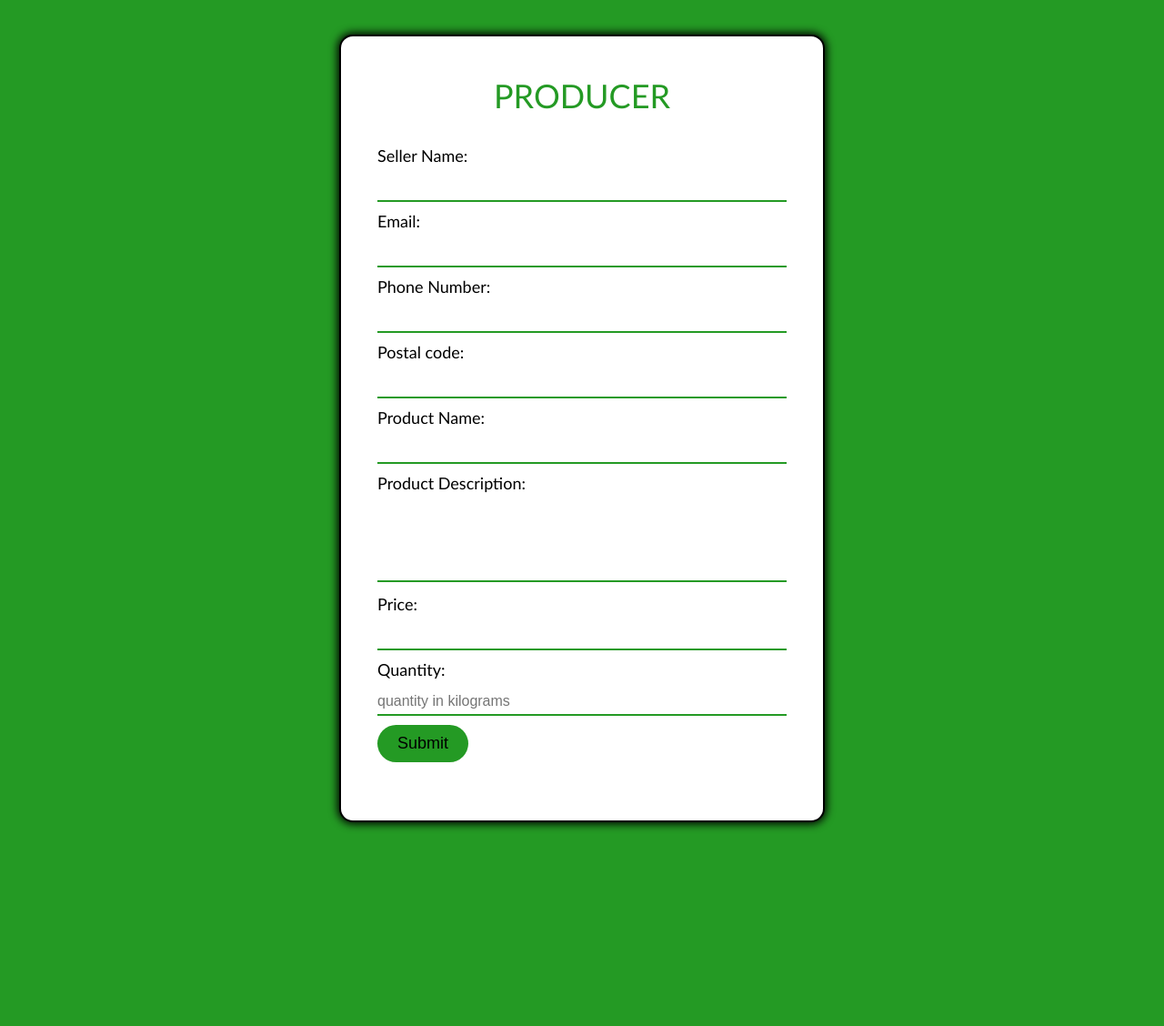
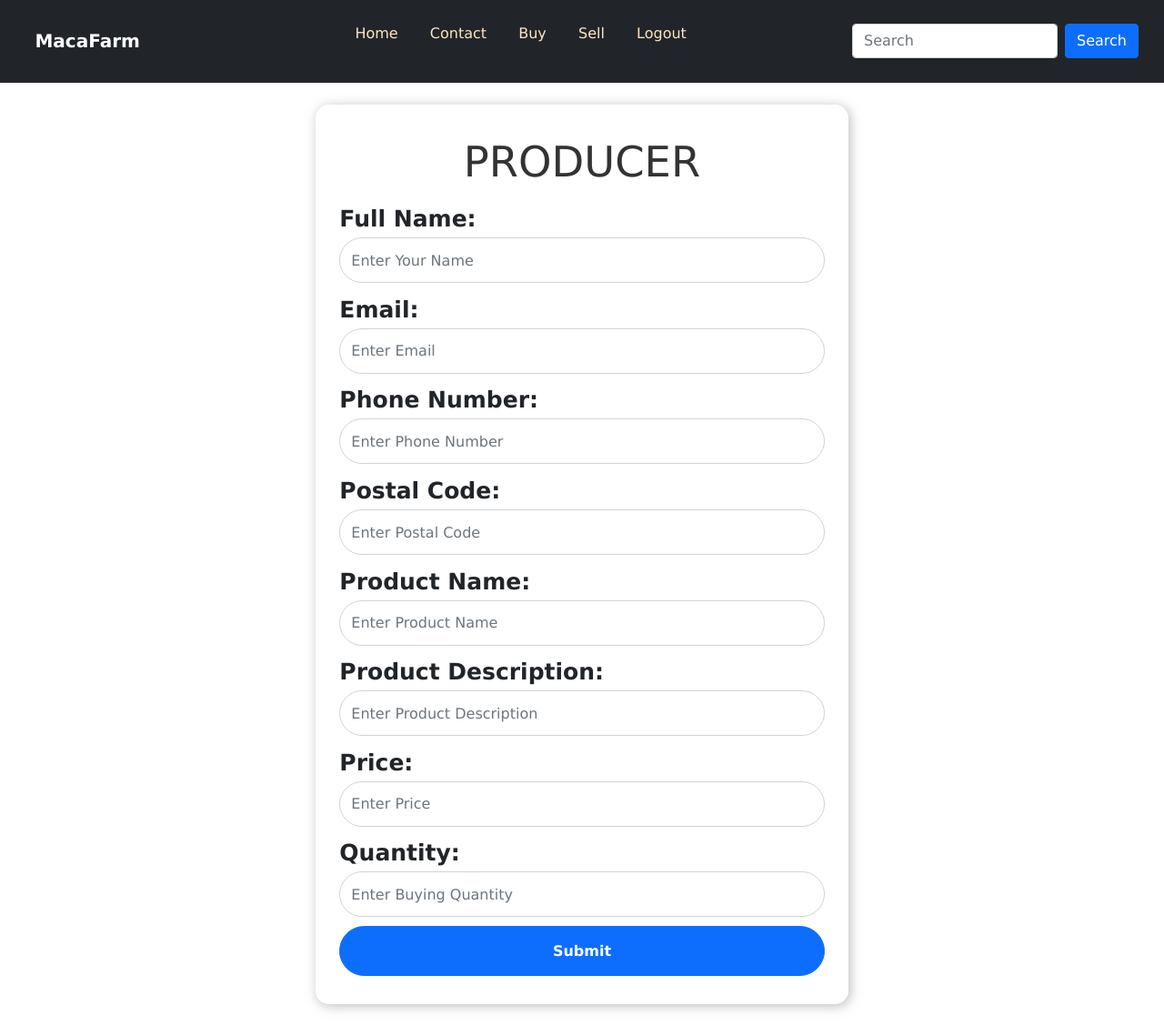
Before and after one commit to mainaesther302/Agribusiness, a Flask app: page /sell in a window 1280 px wide. Shown: the whole page at 91% size. Before the commit the page ends 913 px from the top, so only its background shows below. Run offline with Flask 3, Linux system fonts and the light colour scheme; the visitor is signed in with stand-in values (Sample User, id 1); some libraries are stand-ins or nearby versions.

Commit message:
modify the selling page

```diff
--- a/facial/form.py
+++ b/facial/form.py
@@ -58,12 +58,11 @@ class SellForm(FlaskForm):
     full_name = StringField("Full Name:",validators=[DataRequired()])
     email = StringField('Email:',validators=[DataRequired(),Email()])
     phone_number = StringField('Phone Number:',validators=[DataRequired(),Length(min=10)])
-    quantity = StringField("Quantity:",validators=[DataRequired(),Length(min=1)])
     postal_code = StringField('Postal Code:',validators=[DataRequired(),Length(min=2)])
     product_name = StringField('Product Name:',validators=[DataRequired(),Length(min=2)])
     product_description = StringField('Product Description:',validators=[DataRequired(),Length(min=2)])
     price = StringField('Price:',validators=[DataRequired(),Length(min=2)])
-    quantity = StringField('Quantity:',validators=[DataRequired(),Length(min=2)])
+    quantity = StringField("Quantity:",validators=[DataRequired(),Length(min=1)])
     submit = SubmitField('Submit')
 
 class UpdateAccountForm(FlaskForm):
--- a/facial/models.py
+++ b/facial/models.py
@@ -52,8 +52,8 @@ class Producer(db.Model,UserMixin):
     email = db.Column(db.String(120),unique=True,nullable=False)
     phone_number = db.Column(db.Integer,unique=True,nullable=False)
     postal_code = db.Column(db.Integer,unique=True,nullable=False)
-    product_name = db.Column(db.String(30),unique=True,nullable=False)
-    product_description = db.Column(db.String(30),unique=True,nullable=False)
+    product_name = db.Column(db.String(30),nullable=False)
+    product_description = db.Column(db.String(100),nullable=False)
     price = db.Column(db.Integer,nullable=False)
     quantity = db.Column(db.Integer,nullable=False)
     user_id = db.Column(db.Integer,db.ForeignKey('user.id'),nullable=False)
--- a/facial/routes.py
+++ b/facial/routes.py
@@ -46,7 +46,7 @@ def login():
         else:
             message = 'Looks like you do not have an account. Create one instead?'
             flash(message, category='danger')
-    return render_template('login.html',title='Log In',forgot = True,form=form)
+    return render_template('login.html',title='Log In',forgot = True,form=form,user=current_user)
 
 @app.route('/contact',methods=('GET','POST'))
 def contact():
@@ -74,7 +74,7 @@ def buy():
                                     user_id=user_id)
             db.session.add(new_consumer)
             db.session.commit()
-            flash(f'Operation Successful','success')
+            flash(f'A new consumer has been succesfully added','success')
             return redirect('home')
         except Exception as e:
             print(e)
@@ -88,12 +88,35 @@ def buy():
 def sell():
     form = SellForm()
     if form.validate_on_submit():
-        producers =  Producer(full_name=form.full_name.data,email=form.email.data,phone_number=form.phone_number.data,postal_code=form.postal_code.data,user_id=current_user.get_id())
-        db.session.add(producers)
-        db.session.commit()
-        flash(f'Operation Successful','success')
-        return redirect('home')
-    return render_template('sell.html',form=form)
+        name = form.full_name.data
+        email = form.email.data
+        number = form.phone_number.data
+        postal_code = form.postal_code.data
+        product_name = form.product_name.data
+        product_description = form.product_description.data
+        price = form.price.data
+        quantity = form.quantity.data
+
+        try:
+            new_producer =  Producer(full_name=name,
+                                    email=email,
+                                    phone_number=number,
+                                    postal_code=postal_code,
+                                    product_name = product_name,
+                                    product_description = product_description,
+                                    price = price,
+                                    quantity = quantity,
+                                    user_id=current_user.get_id())
+            db.session.add(new_producer)
+            db.session.commit()
+            flash(f'A new producer has been succesfully added','success')
+            return redirect('home')
+        except Exception as e:
+            print(f'the error is:{e}')
+            message = 'An error occurred'
+            flash(message, category='danger')
+
+    return render_template('sell.html',form=form,user=current_user)
 
 
 # route for signing up
--- a/facial/static/css/form_style.css
+++ b/facial/static/css/form_style.css
@@ -178,13 +178,15 @@ body{
 /*************************************************/
 /* FORM STYLING SPECIFIC TO BUY AND SELL FORMS */
 /*************************************************/
-.buy-form .auth-form {
+.buy-form .auth-form,
+.sell-form .auth-form {
     width: 65%;
     padding: .5rem;
     margin: 1rem auto;
 }
 
-.buy-form .auth-form form fieldset{
+.buy-form .auth-form form fieldset,
+.sell-form .auth-form form fieldset{
     border: 2px solid rgba(255,255,255,.2);
     border-radius: 15px;
     background-color: white;
--- a/facial/templates/buy.html
+++ b/facial/templates/buy.html
@@ -1,6 +1,6 @@
 {% extends "form.html" %}
 
-{%block title %} Buy {% endblock %}
+{% block title %} Consumer {% endblock %}
 
 {% block body %}
 <div class="auth-container buy-form" >
--- a/facial/templates/sell.html
+++ b/facial/templates/sell.html
@@ -1,38 +1,154 @@
-{% extends "layout.html" %}
-{% block sell %}
-<link rel="stylesheet" href="{{url_for('static',filename='sell.css')}}" />
-{% endblock sell %}
-{% block content %}
-<div class="container">
-  <h2 class="seller">PRODUCER</h2>
-  <form class="form" method="post" action="">
-    <label for="seller_name" class="label">Seller Name:</label><br>
-    <input type="text" id="seller_name" name="seller_name" class="inputs" required><br>
+{% extends "form.html" %}
 
-    <label for="seller_email" class="label">Email:</label><br>
-    <input type="email" id="seller_email" name="seller_email" class="inputs"><br>
+{%block title %} Producer {% endblock %}
 
-    <label for="seller_phone" class="label">Phone Number:</label><br>
-    <input type="tel" id="seller_phone" name="seller_phone" class="inputs"><br>
 
-    <label for="seller_address" class="label">Postal code:</label><br>
-    <input type="number" id="product_price" name="product_price" step="0.01" min="0" class="inputs" required><br>
-    <!-- <textarea id="seller_address" name="seller_address" rows="4" cols="50" required></textarea><br> -->
+{% block body %}
 
-    <label for="product_name" class="label">Product Name:</label><br>
-    <input type="text" id="product_name" name="product_name" class="inputs"><br>
+<div class="auth-container sell-form" >
 
-    <label for="product_description" class="label">Product Description:</label><br>
-    <textarea id="product_description" name="product_description" rows="4" cols="50" required></textarea><br>
+  <!-- <div class="auth-image">
+    <img src="static/assets/signin.png">
+  </div> -->
 
-    <label for="product_price" class="label">Price:</label><br>
-    <input type="number" id="product_price" name="product_price" step="0.01" min="0" class="inputs" required><br>
+  <div class="auth-form">
+    <form method="POST">
+          {{ form.hidden_tag() }}
+          {{ form.csrf_token }}
+      <fieldset>
 
-    <label for="product_quantity" class="label">Quantity:</label><br>
-    <input type="number" id="product_quantity" name="product_quantity" min="1" class="inputs"
-      placeholder="quantity in kilograms"><br>
+        <h1> Producer </h1>
 
-    <input type="submit" value="Submit" class="submit">
-  </form>
+          <div class="form-group">
+            <i class='bx bx-user'></i>
+              {{ form.full_name.label }}
+              {{ form.full_name(class='form-control', placeholder='Enter Your Name') }}
+              <!-- log possible error messages if any -->
+              {% if form.full_name.errors %}
+              <div class="invalid-feedback">
+                  {% for error in form.full_name.errors %}
+                    <span>{{error}}</span>
+                  {% endfor %}
+              </div>
+              {% endif %}
+          </div>
+
+          <div class="form-group">
+            <i class='bx bx-user'></i>
+              {{ form.email.label }}
+              {{ form.email(class='form-control', placeholder='Enter Email') }}
+
+              <!-- log error messages for the email -->
+              {% if form.email.errors %}
+                  <div class="invalid-feedback">
+                    {% for error in form.email.errors %}
+                        <span>{{error}}</span>
+                    {% endfor %}
+                  </div>
+                {% endif %}
+          </div>
+
+          <div class="form-group">
+            <i class='bx bx-user'></i>
+              {{ form.phone_number.label }}
+              {{ form.phone_number(class='form-control', placeholder='Enter Phone Number') }}
+
+              <!-- log error messages for the phone number -->
+              {% if form.phone_number.errors %}
+              <div class="invalid-feedback">
+                {% for error in form.phone_number.errors %}
+                    <span>{{error}}</span>
+                {% endfor %}
+              </div>
+            {% endif %}
+          </div>
+
+          <div class="form-group">
+            <i class='bx bx-user'></i>
+              {{ form.postal_code.label }}
+              {{ form.postal_code(class='form-control', placeholder='Enter Postal Code') }}
+
+              <!-- log error messages for the postal code -->
+              {% if form.postal_code.errors %}
+              <div class="invalid-feedback">
+                {% for error in form.postal_code.errors %}
+                    <span>{{error}}</span>
+                {% endfor %}
+              </div>
+            {% endif %}
+          </div>
+
+          <div class="form-group">
+            <i class='bx bx-user'></i>
+              {{ form.product_name.label }}
+              {{ form.product_name(class='form-control', placeholder='Enter Product Name') }}
+
+              <!-- log error messages for the product name -->
+              {% if form.product_name.errors %}
+              <div class="invalid-feedback">
+                {% for error in form.product_name.errors %}
+                    <span>{{error}}</span>
+                {% endfor %}
+              </div>
+            {% endif %}
+          </div>
+
+          <div class="form-group">
+            <i class='bx bx-user'></i>
+              {{ form.product_description.label }}
+              {{ form.product_description(class='form-control', placeholder='Enter Product Description') }}
+
+              <!-- log error messages for the product Description -->
+              {% if form.product_description.errors %}
+              <div class="invalid-feedback">
+                {% for error in form.product_description.errors %}
+                    <span>{{error}}</span>
+                {% endfor %}
+              </div>
+            {% endif %}
+          </div>
+
+
+          <div class="form-group">
+              <i class='bx bx-user'></i>
+                {{ form.price.label }}
+                {{ form.price(class='form-control', placeholder='Enter Price') }}
+
+                <!-- log error messages for the price -->
+                {% if form.price.errors %}
+                <div class="invalid-feedback">
+                  {% for error in form.price.errors %}
+                      <span>{{error}}</span>
+                  {% endfor %}
+                </div>
+              {% endif %}
+            </div>
+
+
+          <div class="form-group">
+            <i class='bx bx-user'></i>
+              {{ form.quantity.label }}
+              {{ form.quantity(class='form-control', placeholder='Enter Buying Quantity') }}
+
+              <!-- log error messages for the quantity -->
+              {% if form.quantity.errors %}
+              <div class="invalid-feedback">
+                {% for error in form.quantity.errors %}
+                    <span>{{error}}</span>
+                {% endfor %}
+              </div>
+            {% endif %}
+          </div>
+
+
+
+          <div align="center" class="form-group">
+            {{ form.submit(class='btn btn-primary') }}
+          </div>
+
+      </fieldset>
+    </form>
+  </div>
+
 </div>
-{% endblock content %}
+{% endblock %}
```
